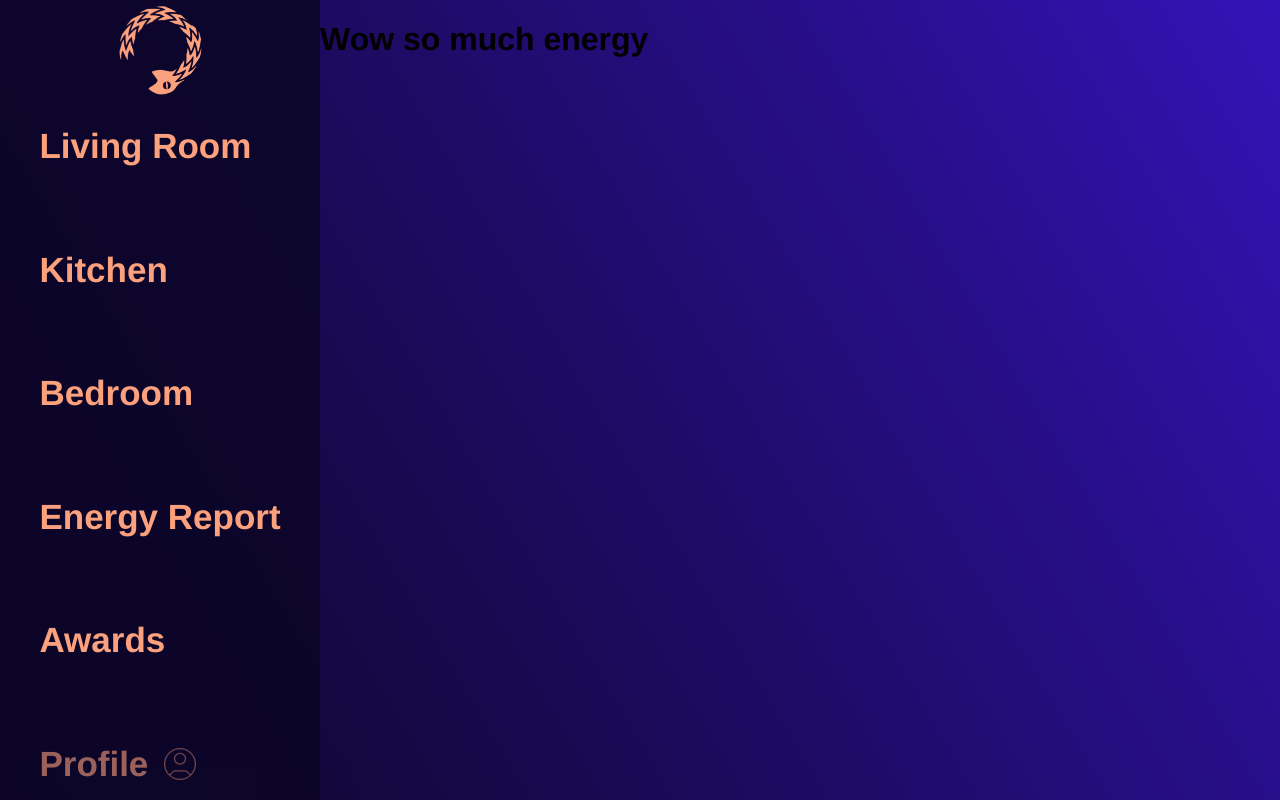
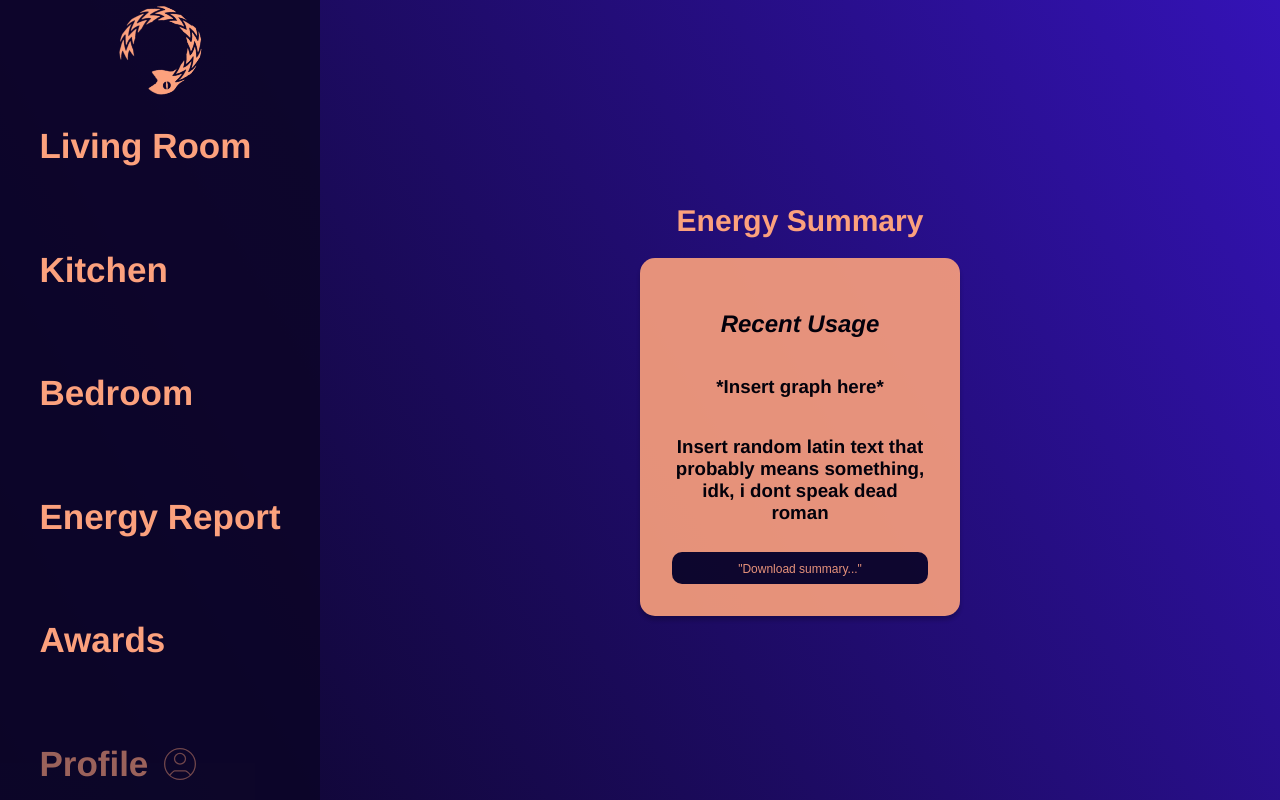
Before and after one commit to Hamish-MarshallDawson/iteration-inc, a React (Create React App) app: page /Energyreport in a window 1280 px wide. Built offline with nearby package versions, Linux system fonts and the light colour scheme.

Commit message:
Made a start on the EnergyReport

```diff
--- a/src/pages/EnergyReport.js
+++ b/src/pages/EnergyReport.js
@@ -6,8 +6,34 @@ import "../App.css";
 
 const EnergyReport = () => {
   return (
-    <div>
-      <h1>Wow so much energy</h1>
+    <div className="profile-container">
+
+      <h1 style={{
+        fontSize: 30,
+        color: "#fca17d", /* Matches the card color */
+        textAlign: "center",
+      }}>Energy Summary</h1>
+
+      <div className="profile-card"
+      style = {{
+        alignItems: "center",
+        justifyContent: "center",
+        textAlign: "center",
+      }}>
+        <h2 style={{
+        fontStyle: "italic"
+        }}>Recent Usage</h2>
+        <h3>*Insert graph here*</h3>
+        <h3>Insert random latin text that probably means something, idk, i dont speak dead roman</h3>
+
+        <button style = {{
+          width: "16rem",
+          height: "2rem",
+          fontSize: 12
+        }}>
+          "Download summary..."
+        </button>
+      </div>
     </div>
   );
 };
--- a/src/pages/ProfilePage.js
+++ b/src/pages/ProfilePage.js
@@ -16,6 +16,8 @@ const ProfilePage = () => {
   const changeName = async (e) => {
     e.preventDefault();
     setIsLoading(true);
+
+    // code goes here
 
     setIsLoading(false);
   };
```
